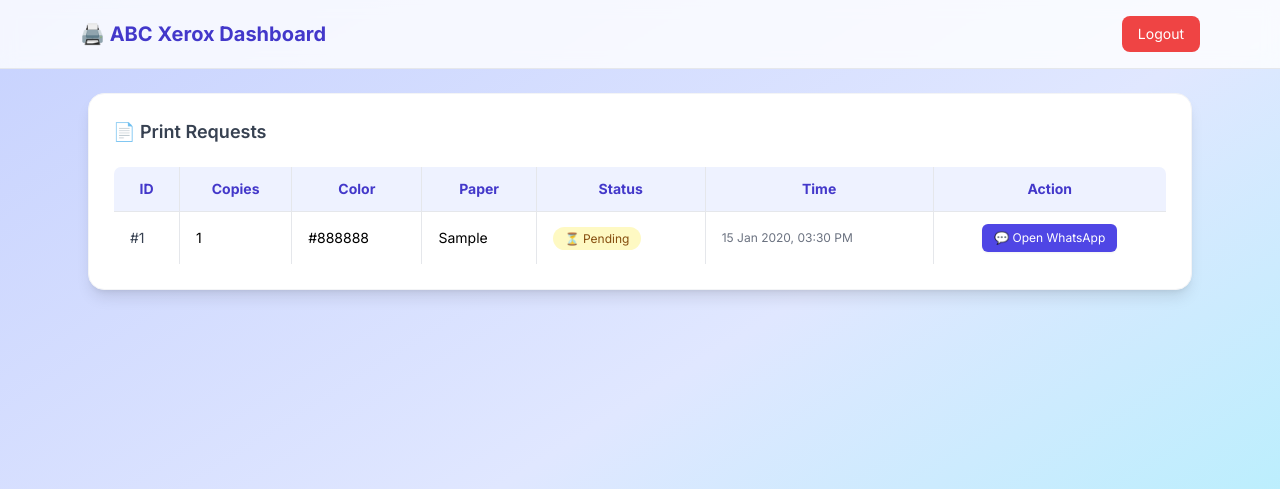
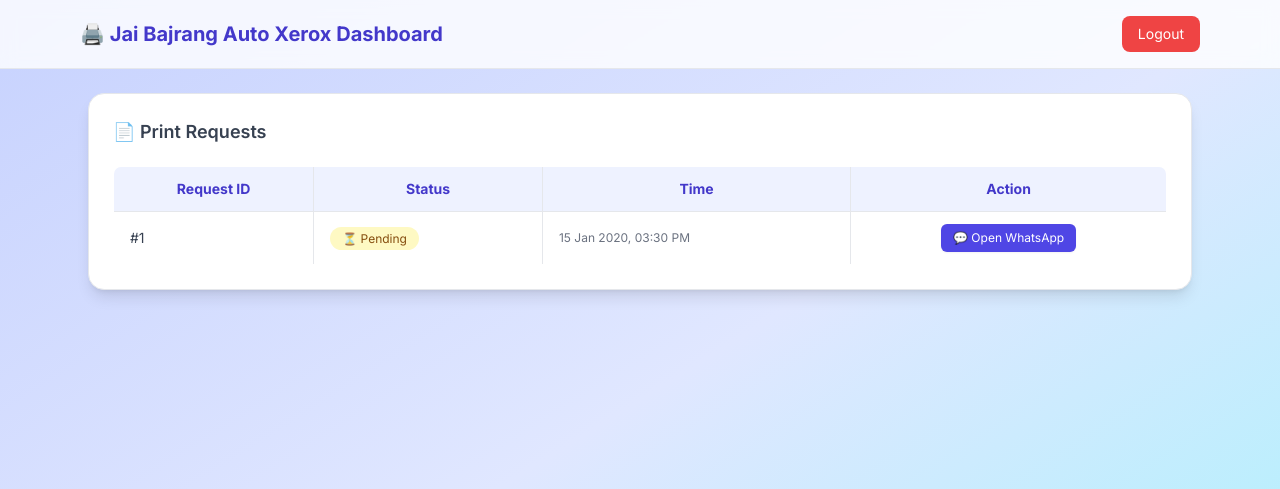
Before and after one commit to smrutikk/shop-qr, a Flask app: page /dashboard/1 in a window 1280 px wide. Shown: the top 489 px of the page. Run offline with Flask 3, Linux system fonts and the light colour scheme; the visitor is signed in with stand-in values (Sample User, id 1); data comes from the database, SQL or seed files in the repository; both versions use the stored data as it was before the commit; tables that the repository leaves empty hold one stand-in row (values such as "Sample post"); some libraries are stand-ins or nearby versions.

Commit message:
made changes for actual deployment at shop

```diff
--- a/app.py
+++ b/app.py
@@ -27,8 +27,8 @@ with app.app_context():
     db.create_all()
     if Shop.query.first() is None:
         shop = Shop(
-            name="ABC Xerox",
-            phone="918888310308",
+            name="Jai Bajrang Auto Xerox",
+            phone="919226864086",
             password="admin123"
         )
         db.session.add(shop)
--- a/init_db.py
+++ b/init_db.py
@@ -4,7 +4,7 @@ from models import db, Shop
 with app.app_context():
     db.create_all()
 
-    shop = Shop(name="ABC Xerox", phone="918888310308")
+    shop = Shop(name="Jai Bajrang Auto Xerox", phone="919226864086")
     db.session.add(shop)
     db.session.commit()
 
--- a/models.py
+++ b/models.py
@@ -15,9 +15,9 @@ class PrintRequest(db.Model):
 
     customer_phone = db.Column(db.String(20), nullable=True)  # 👈 NEW
 
-    copies = db.Column(db.Integer, nullable=False)
-    color = db.Column(db.String(20), nullable=False)
-    paper_size = db.Column(db.String(20), nullable=False)
+    #copies = db.Column(db.Integer, nullable=False)
+    #color = db.Column(db.String(20), nullable=False)
+    #paper_size = db.Column(db.String(20), nullable=False)
 
     status = db.Column(db.String(20), default='Pending')
 
--- a/templates/dashboard.html
+++ b/templates/dashboard.html
@@ -7,9 +7,7 @@
 
 <title>{{ shop.name }} Dashboard</title>
 
-<!-- Optional font (login-page feel) -->
 <link href="https://fonts.googleapis.com/css2?family=Inter:wght@400;600;700&display=swap" rel="stylesheet">
-
 <style>
   body { font-family: 'Inter', sans-serif; }
 </style>
@@ -20,7 +18,7 @@
 <!-- HEADER -->
 <header class="bg-white/80 backdrop-blur border-b">
   <div class="max-w-6xl mx-auto px-4 py-4 flex justify-between items-center">
-    <h1 class="text-xl font-bold text-indigo-700 flex items-center gap-2">
+    <h1 class="text-xl font-bold text-indigo-700">
       🖨️ {{ shop.name }} Dashboard
     </h1>
 
@@ -33,10 +31,9 @@
 
 <!-- CONTENT -->
 <main class="max-w-6xl mx-auto p-6">
+  <div class="bg-white rounded-2xl shadow-lg border p-6">
 
-  <div class="bg-white rounded-2xl shadow-lg border border-gray-100 p-6">
-
-    <h2 class="text-lg font-semibold mb-5 text-gray-700 flex items-center gap-2">
+    <h2 class="text-lg font-semibold mb-5 text-gray-700">
       📄 Print Requests
     </h2>
 
@@ -48,22 +45,17 @@
     {% else %}
 
     <div class="overflow-x-auto">
-      <table class="min-w-full text-sm border border-gray-200 rounded-lg overflow-hidden">
+      <table class="min-w-full text-sm border rounded-lg overflow-hidden">
 
-        <!-- TABLE HEAD -->
         <thead class="bg-indigo-50 text-indigo-700">
           <tr>
-            <th class="px-4 py-3 border">ID</th>
-            <th class="px-4 py-3 border">Copies</th>
-            <th class="px-4 py-3 border">Color</th>
-            <th class="px-4 py-3 border">Paper</th>
+            <th class="px-4 py-3 border">Request ID</th>
             <th class="px-4 py-3 border">Status</th>
             <th class="px-4 py-3 border">Time</th>
             <th class="px-4 py-3 border">Action</th>
           </tr>
         </thead>
 
-        <!-- TABLE BODY -->
         <tbody class="bg-white">
         {% for req in requests %}
           <tr class="hover:bg-indigo-50/40 transition even:bg-gray-50">
@@ -72,11 +64,6 @@
               #{{ req.id }}
             </td>
 
-            <td class="px-4 py-3 border">{{ req.copies }}</td>
-            <td class="px-4 py-3 border">{{ req.color }}</td>
-            <td class="px-4 py-3 border">{{ req.paper_size }}</td>
-
-            <!-- STATUS -->
             <td class="px-4 py-3 border">
               {% if req.status == 'Pending' %}
                 <span class="px-3 py-1 text-xs rounded-full bg-yellow-100 text-yellow-800 font-medium">
@@ -93,12 +80,10 @@
               {% endif %}
             </td>
 
-            <!-- TIME -->
             <td class="px-4 py-3 border text-xs text-gray-500">
               {{ req.ist_time.strftime('%d %b %Y, %I:%M %p') }}
             </td>
 
-            <!-- ACTION -->
             <td class="px-4 py-3 border text-center">
               {% if req.status == 'Pending' %}
                 <button
@@ -112,7 +97,6 @@
                    class="bg-green-600 text-white px-3 py-1.5 rounded-md text-xs hover:bg-green-700 transition shadow-sm">
                   ✅ Mark Done
                 </a>
-
               {% else %}
                 <span class="text-gray-400 text-xs">Done</span>
               {% endif %}
@@ -132,7 +116,7 @@
 <script>
   setInterval(() => {
     window.location.reload();
-  }, 3000); // Refresh every 3 seconds
+  }, 3000);
 
   function openAndDisable(btn, reqId) {
     btn.innerText = "Opening...";
```
Also changed, not shown: routes/customer.py (+6 -9 lines), instance/app.db.
